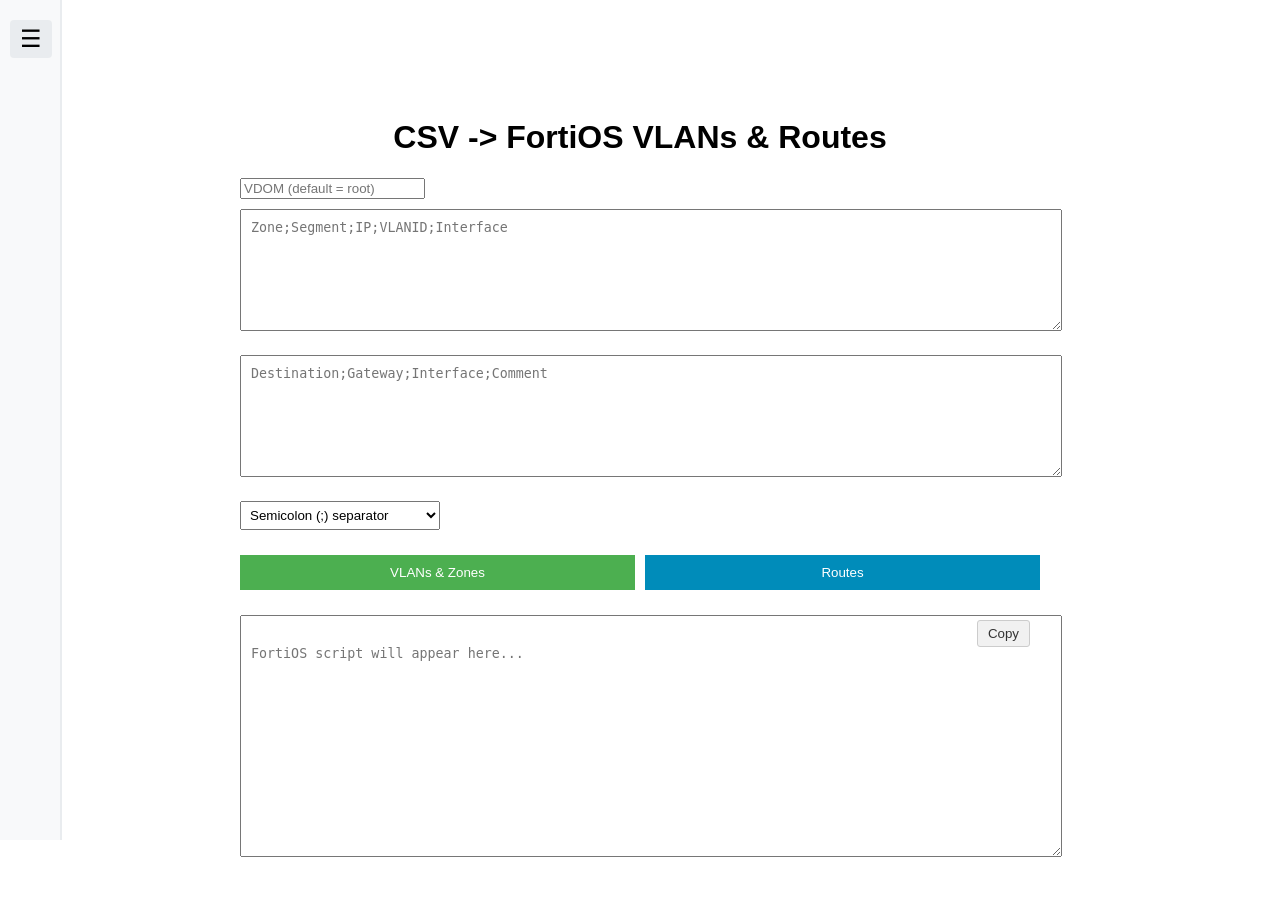
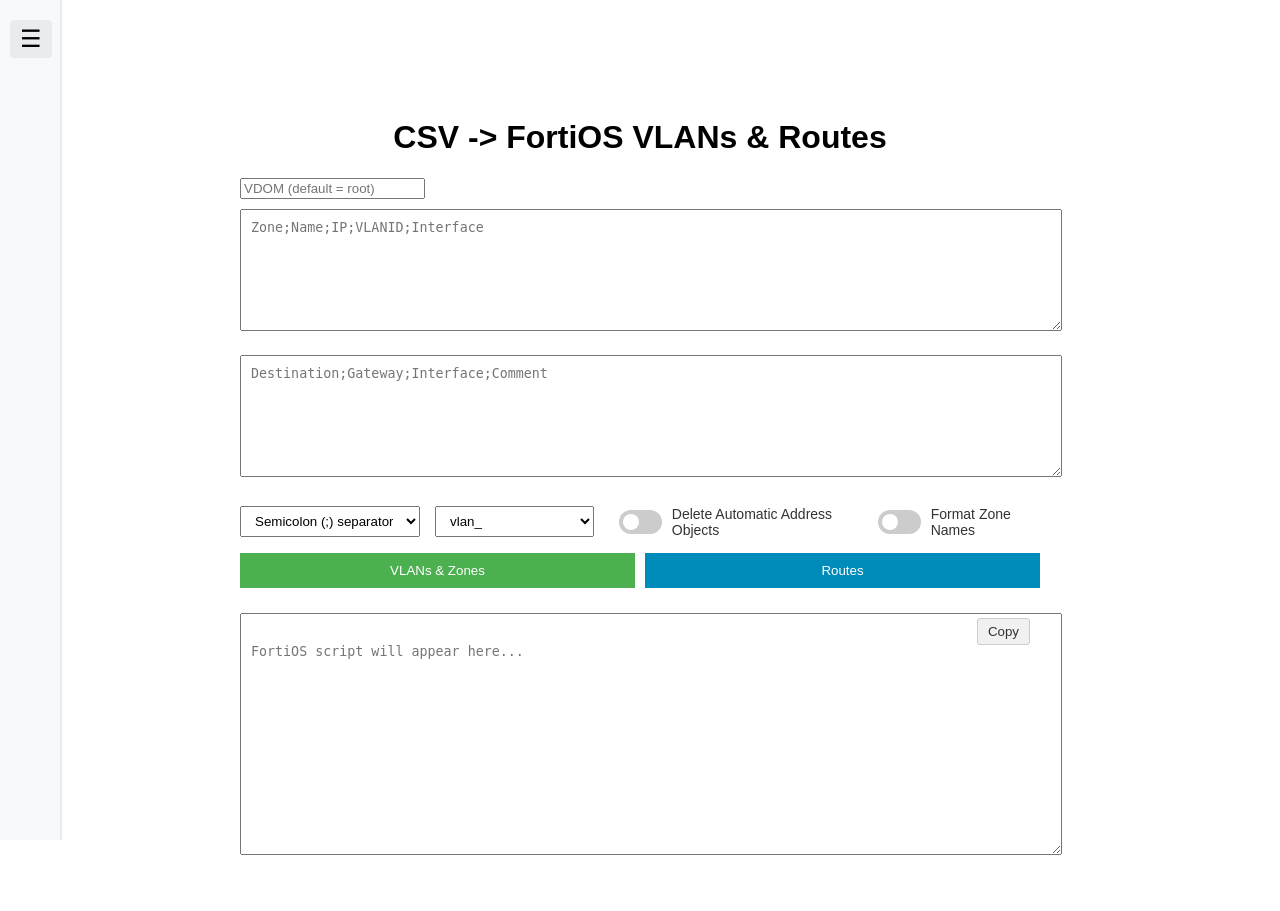
Before and after one commit to TomTietz/fortiscript, a Flask app: page /csv-to-cli in a window 1280 px wide. Shown: the top 911 px of the page. After the commit the page ends 855 px from the top, so only its background shows below. Run offline with Flask 3, Linux system fonts and the light colour scheme; parts of the project's set-up code (start-up, migrations or seed data) failed here and were passed over.

Commit message:
June Update

```diff
--- a/flask-app/app.py
+++ b/flask-app/app.py
@@ -15,31 +15,50 @@ def home():
 def csv_to_cli():
     output_text = ''
     selected_separator = ';'
+    naming = 'vlan_'
+    format_names = False
+    delete_obj = False
+    error = None
     if request.method == 'POST':
-        vlan_data_text = request.form.get('input_text1', '')
-        route_data_text = request.form.get('input_text2', '')
-        selected_separator = request.form.get('separator', ',')
-        actual_separator = ';'
-        if selected_separator == 'excel':
-            vlan_data_text = t.excel_to_csv(vlan_data_text)
-            route_data_text = t.excel_to_csv(route_data_text)
-        else:
-            actual_separator = selected_separator
+        try:
+            delete_obj = 'delete_obj' in request.form  # Check if delete_obj switch is on
+            format_names = 'format_names' in request.form  # Check if format_names switch is on
+            vlan_data_text = request.form.get('input_text1', '')
+            route_data_text = request.form.get('input_text2', '')
+            naming = request.form.get('naming', 'vlan_')
+            selected_separator = request.form.get('separator', ',')
+            actual_separator = ';'
+            if selected_separator == 'excel':
+                vlan_data_text = t.excel_to_csv(vlan_data_text)
+                route_data_text = t.excel_to_csv(route_data_text)
+            else:
+                actual_separator = selected_separator
 
-        vdom = request.form.get('vdom', '').strip()
-        if not vdom:
-            vdom = None
+            vdom = request.form.get('vdom', '').strip()
+            if not vdom:
+                vdom = None
 
-        # TODO: Error handling
-        if 'vlan_button' in request.form:
-            output_text = t.script_vlans(vlan_data_text,vdom=vdom,delimeter=actual_separator)
-            output_text += t.script_zones(vlan_data_text,vdom=vdom,delimeter=actual_separator)
-        elif 'route_button' in request.form:
-            output_text = t.script_routes(route_data_text,vdom=vdom,delimeter=actual_separator)
+            # TODO: Error handling
+            if 'vlan_button' in request.form:
+                output_text, vlans = t.script_vlans(vlan_data_text,vdom=vdom,delimeter=actual_separator,naming=naming,format_names=format_names)
+                output_text += t.script_zones(vlan_data_text,vdom=vdom,delimeter=actual_separator,naming=naming,format_names=format_names)
+                if delete_obj:
+                    output_text += t.script_address_object_removal(vlans)
+            elif 'route_button' in request.form:
+                output_text = t.script_routes(route_data_text,vdom=vdom,delimeter=actual_separator)
+        except Exception as e:
+            if isinstance(e, KeyError):
+                error = f"Input error: CSV keys not found. Ensure you are using the correct delimeter."
+            else:
+                error = f"Input error: {str(e)}"
     return render_template('csv-to-cli.html',
-                         output_text=output_text,
-                         selected_separator=selected_separator,
-                         show_warning=(selected_separator == 'excel'))
+                        error=error,
+                        output_text=output_text,
+                        selected_separator=selected_separator,
+                        delete_obj=delete_obj,
+                        selected_naming=naming,
+                        format_names=format_names,
+                        show_warning=(selected_separator == 'excel'))
 
 
 @app.route('/templates')
@@ -110,6 +129,35 @@ def jinja():
                          template_content=template_content,
                          variables_content=variables_content)
 
+
+@app.route('/converter', methods=['GET', 'POST'])
+def converter():
+    output_text = ''
+    error = ''
+    selected_vendor = ';'
+    ipversion = '4'
+    if request.method == 'POST':
+        try:
+            vlan_text = request.form.get('input_text1', '')
+            route_text = request.form.get('input_text2', '')
+            selected_vendor = request.form.get('vendor', ',')
+
+            vdom = request.form.get('vdom', '').strip()
+            if not vdom:
+                vdom = None
+
+            if 'convert_button' in request.form:
+                output_text = vlan_text.upper()+route_text.upper()
+
+        except Exception as e:
+            error = f"Input error: {str(e)}"
+
+    return render_template('address.html',
+                         error=error,
+                         output_text=output_text,
+                         selected_vendor=selected_vendor)
+
+
 @app.route('/about')
 def about():
     return render_template('about.html')
--- a/flask-app/static/css/style.css
+++ b/flask-app/static/css/style.css
@@ -167,3 +167,64 @@ button {
 .json-key { color: #d9534f; }
 .json-string { color: #5cb85c; }
 .json-number { color: #5bc0de; }
+
+/* Switch styles */
+.switch {
+    position: relative;
+    display: inline-block;
+    width: 50px;
+    height: 24px;
+    margin: 0 10px;
+}
+
+.slider {
+    position: absolute;
+    cursor: pointer;
+    top: 0;
+    left: 0;
+    right: 0;
+    bottom: 0;
+    background-color: #ccc;
+    transition: .4s;
+    border-radius: 24px;
+}
+
+.slider:before {
+    position: absolute;
+    content: "";
+    height: 16px;
+    width: 16px;
+    left: 4px;
+    bottom: 4px;
+    background-color: white;
+    transition: .4s;
+    border-radius: 50%;
+}
+
+input:checked + .slider {
+    background-color: #4CAF50;
+}
+
+input:checked + .slider:before {
+    transform: translateX(26px);
+}
+
+.switch-label {
+    font-size: 14px;
+    color: #333;
+    vertical-align: middle;
+}
+
+/* Adjust separator group layout */
+.separator-group {
+    display: flex;
+    align-items: center;
+    gap: 15px;
+    margin: 15px 0;
+}
+
+.separator-select {
+    margin: 0;
+    padding: 6px 10px;
+    width: 180px;
+}
--- a/flask-app/templates/base.html
+++ b/flask-app/templates/base.html
@@ -11,10 +11,10 @@
     <div class="sidebar" id="sidebar">
         <ul class="nav-links">
             <li><a href="/">Home</a></li>
-            <li><a href="/csv-to-cli">VLANs & Routes</a></li>
-            <li><a href="/address">Address Objects</a></li>
-            <li><a href="/jinja">FMG Jinja Tester</a></li>
-            <li><a href="/about">About</a></li>
+            <li><a href="/csv-to-cli">CSV -> VLANs & Routes</a></li>
+            <li><a href="/address">CSV -> Address Objects</a></li>
+            <li><a href="/converter">Switch Config -> FortiOS CLI</a></li>
+            <li><a href="/jinja">Jinja -> FortiOS CLI</a></li>
         </ul>
     </div>
 
--- a/flask-app/templates/csv-to-cli.html
+++ b/flask-app/templates/csv-to-cli.html
@@ -6,14 +6,37 @@
         <form method="POST">
             <input type="text" name="vdom" class="vdom-input" placeholder="VDOM (default = root)" value="{{ request.form.vdom if request.method == 'POST' }}">
 
-            <textarea name="input_text1" placeholder="Zone;Segment;IP;VLANID;Interface">{% if request.method == 'POST' %}{{ request.form.input_text1 }}{% endif %}</textarea>
+            <textarea name="input_text1" placeholder="Zone;Name;IP;VLANID;Interface">{% if request.method == 'POST' %}{{ request.form.input_text1 }}{% endif %}</textarea>
             <textarea name="input_text2" placeholder="Destination;Gateway;Interface;Comment">{% if request.method == 'POST' %}{{ request.form.input_text2 }}{% endif %}</textarea>
-            <div class="separator-group">
+            <div class="separator-group" style="display: flex; align-items: center; gap: 15px;">
                 <select name="separator" class="separator-select" onchange="this.form.submit()">
                     <option value=";" {% if selected_separator == ';' %}selected{% endif %}>Semicolon (;) separator</option>
                     <option value="," {% if selected_separator == ',' %}selected{% endif %}>Comma (,) separator</option>
                     <option value="excel" {% if selected_separator == 'excel' %}selected{% endif %}>Excel Copy-and-Paste</option>
                 </select>
+
+                <select name="naming" class="separator-select" onchange="this.form.submit()">
+                    <option value="v-" {% if selected_naming == 'v-' %}selected{% endif %}>v-</option>
+                    <option value="v_" {% if selected_naming == 'v_' %}selected{% endif %}>v_</option>
+                    <option value="vlan-" {% if selected_naming == 'vlan-' %}selected{% endif %}>vlan-</option>
+                    <option value="vlan_" {% if selected_naming == 'vlan_' %}selected{% endif %}>vlan_</option>
+                </select>
+
+                <div style="display: flex; align-items: center;">
+                    <label class="switch">
+                            <input type="checkbox" name="delete_obj" {% if delete_obj %}checked{% endif %}>
+                            <span class="slider round"></span>
+                    </label>
+                    <span class="switch-label">Delete Automatic Address Objects</span>
+                </div>
+                <div style="display: flex; align-items: center;">
+                    <label class="switch">
+                            <input type="checkbox" name="format_names" {% if format_names %}checked{% endif %}>
+                            <span class="slider round"></span>
+                    </label>
+                    <span class="switch-label">Format Zone Names</span>
+                </div>
+
             </div>
             <div class="button-group">
                 <button type="submit" name="vlan_button" class="vlan-btn">VLANs & Zones</button>
@@ -23,6 +46,12 @@
             {% if show_warning %}
             <div class="warning-message">
                 ⚠️ Warning: Excel separator selected. Make sure your value columns contain no whitespace.
+            </div>
+            {% endif %}
+
+            {% if error %}
+            <div class="warning-message">
+                ❌ Error: {{ error }}
             </div>
             {% endif %}
 
--- a/flask-app/utility/jinja.py
+++ b/flask-app/utility/jinja.py
@@ -2,7 +2,7 @@ import argparse
 from jinja2 import Environment, FileSystemLoader
 import os
 
-def render_jinja_template(template_path, context):
+def render_jinja_template(template_path, context=None):
     # Split the template path into directory and filename
     dir_path = os.path.dirname(os.path.abspath(template_path))
     template_name = os.path.basename(template_path)
```
Also changed, not shown: flask-app/templates/converter.html (added, +38 -0 lines), flask-app/utility/transform.py (+38 -11 lines), 1 other file.
